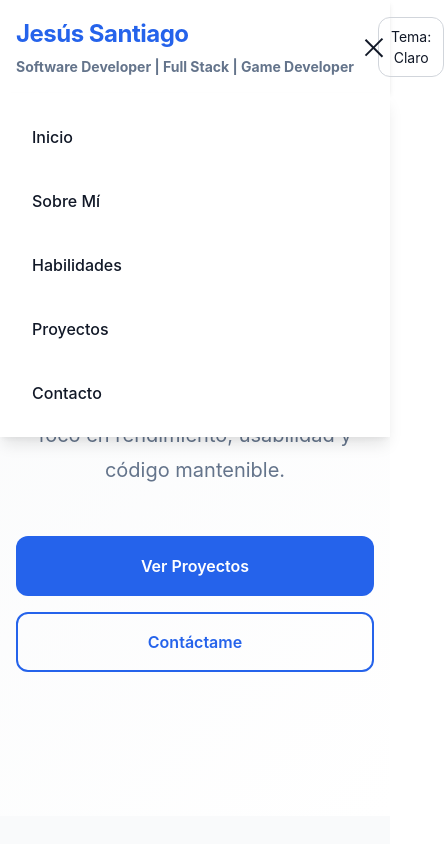
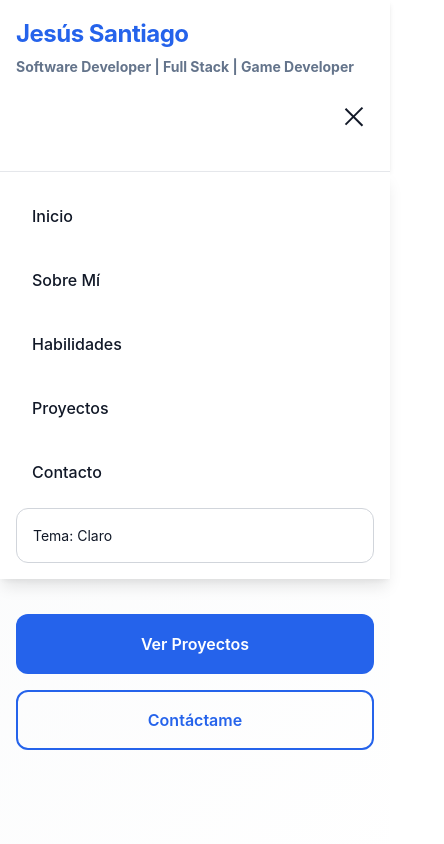
Before and after one commit to ChuyStrike/ChuyStrike, a plain HTML site: page index.html in a window 390 px wide. Both pictures are taken after a click on the button "Abrir menú". Shown: the top 844 px of the page, 444 px wide, since content can reach past the window. Drawn offline with Linux system fonts and the light colour scheme.

Commit message:
fix/diseño responsivo

```diff
--- a/css/main.css
+++ b/css/main.css
@@ -29,6 +29,7 @@
 }
 
 .header__nav {
+    position: relative;
     display: flex;
     justify-content: space-between;
     align-items: center;
@@ -37,12 +38,55 @@
     margin: 0 auto;
     padding-left: var(--spacing-md);
     padding-right: var(--spacing-md);
+    gap: var(--spacing-md);
 }
 
 @media (min-width: var(--bp-sm)) {
     .header__nav {
         padding-left: var(--spacing-lg);
         padding-right: var(--spacing-lg);
+    }
+}
+
+@media (max-width: 767px) {
+    .header__nav {
+        flex-direction: column;
+        align-items: stretch;
+    }
+
+    .header__logo-container {
+        width: 100%;
+    }
+
+    .header__actions {
+        width: 100%;
+        justify-content: flex-end;
+    }
+
+    .header__menu-toggle {
+        margin-left: auto;
+    }
+
+    .header__menu {
+        position: absolute;
+        top: 100%;
+        left: 0;
+        right: 0;
+        width: 100%;
+        z-index: var(--z-sticky);
+    }
+
+    .header__menu.active {
+        display: flex;
+    }
+
+    .header__menu-item {
+        width: 100%;
+    }
+
+    .header__link,
+    .header__theme-item .theme-toggle {
+        padding: var(--spacing-md);
     }
 }
 
@@ -64,7 +108,8 @@
     border: none;
     cursor: pointer;
     padding: var(--spacing-sm);
-    margin-right: calc(var(--spacing-md) * -1);
+    margin: 0;
+    margin-left: auto;
 }
 
 .header__subtitulo {
@@ -77,6 +122,16 @@
     display: flex;
     align-items: center;
     gap: var(--spacing-md);
+}
+
+.header__theme-item {
+    width: 100%;
+}
+
+.header__theme-item .theme-toggle {
+    width: 100%;
+    text-align: left;
+    justify-content: flex-start;
 }
 
 .theme-toggle {
@@ -132,6 +187,7 @@
     flex-direction: column;
     padding: var(--spacing-md);
     gap: var(--spacing-sm);
+    z-index: var(--z-sticky);
 }
 
 .header__menu.active {
@@ -147,6 +203,33 @@
         flex-direction: row;
         gap: var(--spacing-xl);
         padding-left: var(--spacing-2xl);
+        max-height: none;
+        opacity: 1;
+    }
+}
+
+@media (max-width: 767px) {
+    .header__menu {
+        border-top: 1px solid var(--color-gray-200);
+        max-height: 0;
+        overflow: hidden;
+        transition: max-height var(--transition-base), opacity var(--transition-base);
+        opacity: 0;
+        pointer-events: none;
+    }
+
+    .header__menu.active {
+        max-height: 500px;
+        opacity: 1;
+        pointer-events: auto;
+    }
+
+    .header__menu-item {
+        width: 100%;
+    }
+
+    .header__link {
+        padding: var(--spacing-md);
     }
 }
 
--- a/index.html
+++ b/index.html
@@ -27,13 +27,15 @@
 
             <div class="header__actions">
                 <!-- Botón de prueba para alternar tema oscuro/light. Sólo usar en pruebas visuales. -->
-                <button class="theme-toggle" id="themeToggle" type="button" aria-label="Alternar tema oscuro y claro">Tema</button>
                     <ul class="header__menu" id="navMenu">
                     <li class="header__menu-item"><a href="#home" class="header__link">Inicio</a></li>
                     <li class="header__menu-item"><a href="#about" class="header__link">Sobre Mí</a></li>
                     <li class="header__menu-item"><a href="#skills" class="header__link">Habilidades</a></li>
                     <li class="header__menu-item"><a href="#projects" class="header__link">Proyectos</a></li>
                     <li class="header__menu-item"><a href="#contact" class="header__link">Contacto</a></li>
+                    <li class="header__menu-item header__theme-item">
+                        <button class="theme-toggle" id="themeToggle" type="button" aria-label="Alternar tema oscuro y claro">Tema</button>
+                    </li>
                 </ul>
             </div>
         </nav>
--- a/js/main.js
+++ b/js/main.js
@@ -198,7 +198,8 @@
      * @param {string} type - Tipo de log (log, warn, error)
      */
     const log = (message, type = 'log') => {
-        if (process.env.NODE_ENV !== 'production') {
+        const isProduction = typeof process !== 'undefined' && process.env && process.env.NODE_ENV === 'production';
+        if (!isProduction) {
             console[type](message);
         }
     };
```
Lines whose indentation alone changed are shown as unchanged.
